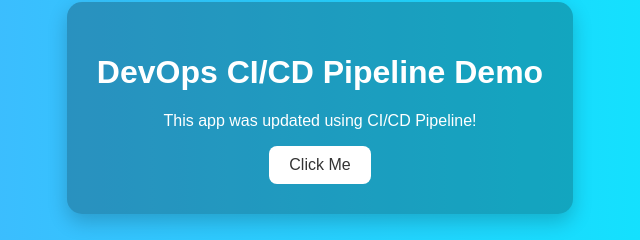
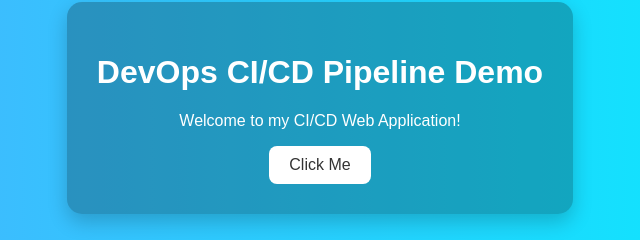
Before and after one commit to Jeya2305/ci-cd-webapp, a website: page index.html in a window 1280 px wide. Shown: the part 292-532 px from the top of the page, 320-960 px from the left. Drawn offline with Linux system fonts and the light colour scheme.

```diff
--- a/index.html
+++ b/index.html
@@ -9,7 +9,7 @@
 <body>
   <div class="container">
     <h1>DevOps CI/CD Pipeline Demo</h1>
-    <p id="message">This app was updated using CI/CD Pipeline!</p>
+    <p id="message">Welcome to my CI/CD Web Application!</p>
     <button onclick="changeText()">Click Me</button>
   </div>
 
```
